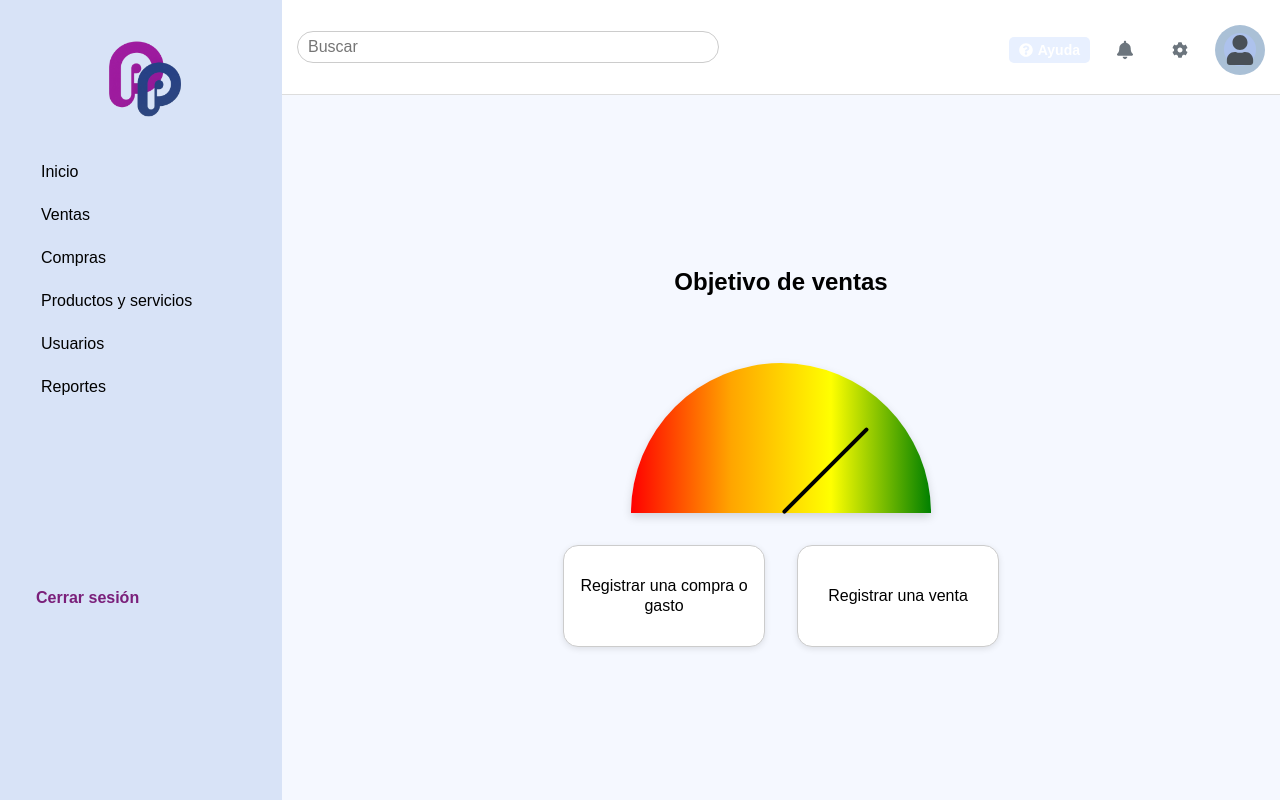
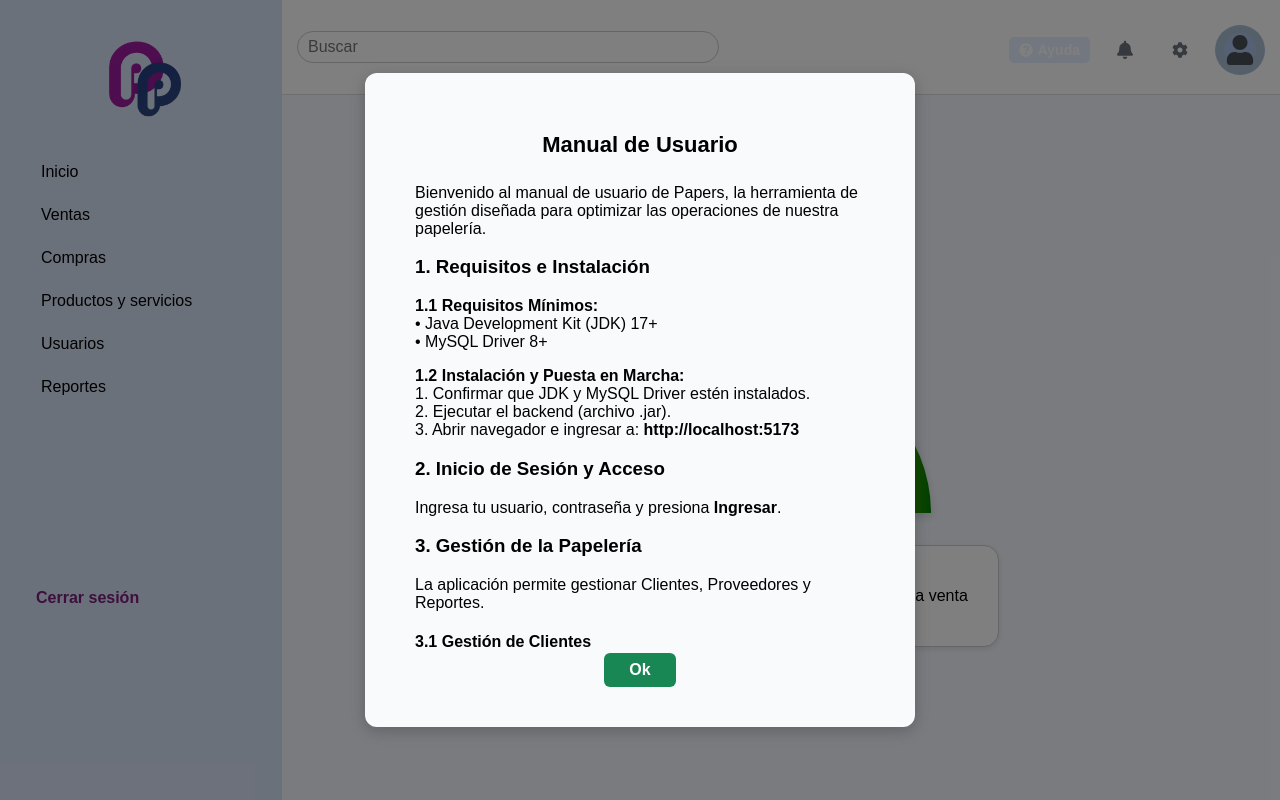
Before and after one commit to SeleneDaza/ProyectoPapers, a React (Vite) app in the folder papers/: page /dashboard in a window 1280 px wide. Both pictures are taken after a click on the button "Ayuda". Built offline with nearby package versions, Linux system fonts and the light colour scheme; the HTML template or start-up script is replaced by a standard one.

Commit message:
UserManual

```diff
--- a/papers/src/components/Dashboard.css
+++ b/papers/src/components/Dashboard.css
@@ -12,7 +12,6 @@
   gap: 2rem;
 }
 
-/* Medidor semicircular */
 .gauge {
   width: 300px;
   height: 150px;
@@ -23,7 +22,6 @@
   box-shadow: 0 4px 10px rgba(0, 0, 0, 0.15);
 }
 
-/* Aguja */
 .needle {
   position: absolute;
   width: 4px;
@@ -36,16 +34,14 @@
   border-radius: 2px;
 }
 
-/* Sección de botones */
 .buttons-section {
   display: flex;
   justify-content: center;
   align-items: center;
   gap: 2rem;
-  flex-wrap: wrap; /* evita desbordes en pantallas pequeñas */
+  flex-wrap: wrap;
 }
 
-/* Botones uniformes */
 .dashboard-button {
   background: white;
   border: 1px solid #ccc;
--- a/papers/src/components/PopUp.css
+++ b/papers/src/components/PopUp.css
@@ -85,6 +85,12 @@
   background: #146c43;
 }
 
+.popup-content {
+  max-height: 60vh;
+  overflow-y: auto;
+  text-align: left;
+}
+
 @keyframes fadeIn {
   from { opacity: 0; transform: scale(0.95); }
   to { opacity: 1; transform: scale(1); }
--- a/papers/src/pages/Header.jsx
+++ b/papers/src/pages/Header.jsx
@@ -1,20 +1,27 @@
-import React from "react";
+import React, { useState } from "react";
 import "../components/Header.css";
 import { FaBell, FaCog, FaQuestionCircle, FaUser } from "react-icons/fa";
 import { useNavigate } from "react-router-dom";
+import PopUpManual from "./PopUpManual.jsx";
 
 function Header() {
   const navigate = useNavigate();
+  const [showPopup, setShowPopup] = useState(false);
+
   return (
+    <>
       <header className="header">
         <div className="search-bar">
           <input type="text" placeholder="Buscar" />
         </div>
 
         <div className="header-right">
-        <button className="help-btn"><FaQuestionCircle /> Ayuda</button>
+          <button className="help-btn" onClick={() => setShowPopup(true)}>
+            <FaQuestionCircle /> Ayuda
+          </button>
           <button className="extra-button"><FaBell className="header-icon" /></button>
           <button className="extra-button"><FaCog className="header-icon" /></button>
+
           <button className="perfil-button">
             <div className="user-info" onClick={() => navigate("/perfil")}>
               <FaUser className="header-icon" />
@@ -22,6 +29,12 @@ function Header() {
           </button>
         </div>
       </header>
+
+      <PopUpManual
+        show={showPopup}
+        onConfirm={() => setShowPopup(false)}
+      />
+    </>
   );
 }
 
--- /dev/null
+++ b/papers/src/pages/PopUpManual.jsx
@@ -0,0 +1,73 @@
+import React from "react";
+import "../components/PopUp.css";
+
+const PopUpManual = ({ show = false, onConfirm = () => {} }) => {
+  if (!show) return null;
+
+  return (
+    <div className="popup-overlay">
+      <div className="popup-container">
+
+        <h2 className="popup-title">Manual de Usuario</h2>
+
+        <div className="popup-content">
+          <p>
+            Bienvenido al manual de usuario de Papers, la herramienta de gestión
+            diseñada para optimizar las operaciones de nuestra papelería.
+          </p>
+
+          <h3>1. Requisitos e Instalación</h3>
+          <p>
+            <strong>1.1 Requisitos Mínimos:</strong><br />
+            • Java Development Kit (JDK) 17+<br />
+            • MySQL Driver 8+<br />
+          </p>
+
+          <p>
+            <strong>1.2 Instalación y Puesta en Marcha:</strong><br />
+            1. Confirmar que JDK y MySQL Driver estén instalados.<br />
+            2. Ejecutar el backend (archivo .jar).<br />
+            3. Abrir navegador e ingresar a: <strong>http://localhost:5173</strong>
+          </p>
+
+          <h3>2. Inicio de Sesión y Acceso</h3>
+          <p>
+            Ingresa tu usuario, contraseña y presiona <strong>Ingresar</strong>.
+          </p>
+
+          <h3>3. Gestión de la Papelería</h3>
+          <p>
+            La aplicación permite gestionar Clientes, Proveedores y Reportes.
+          </p>
+
+          <h4>3.1 Gestión de Clientes</h4>
+          <p>
+            Añadir, consultar y editar clientes mediante la sección correspondiente.
+          </p>
+
+          <h4>3.2 Gestión de Proveedores</h4>
+          <p>
+            Registro y consulta de proveedores.
+          </p>
+
+          <h4>3.3 Generación de Reportes</h4>
+          <p>
+            Reportes de ventas y compras filtrados por fechas.
+          </p>
+
+          <h3>4. Cierre de Sesión</h3>
+          <p>
+            Presiona <strong>Cerrar sesión</strong> cuando termines.
+          </p>
+        </div>
+
+        <div className="popup-buttons">
+          <button className="btn-confirm" onClick={onConfirm}>Ok</button>
+        </div>
+
+      </div>
+    </div>
+  );
+};
+
+export default PopUpManual;
```
Lines whose indentation alone changed are shown as unchanged.
